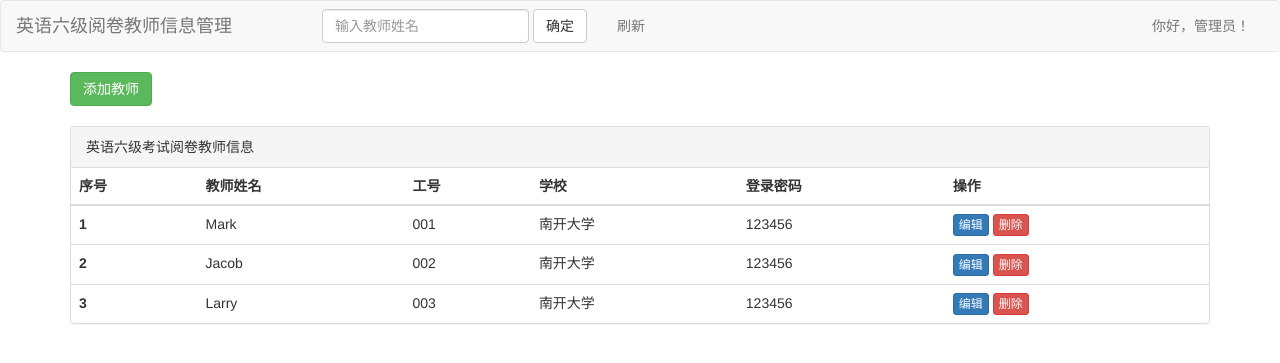
After one commit to jamie109/Examination-System, a Django app: page /teainfo/ in a window 1280 px wide. The commit adds this page. Shown: the top 363 px of the page. Run offline with Django 4.2, Linux system fonts and the light colour scheme; some libraries are stand-ins or nearby versions.

Commit message:
学生教师信息 前端

```diff
--- a/FirstDjango/urls.py
+++ b/FirstDjango/urls.py
@@ -19,12 +19,17 @@ from django.urls import path
 from app01 import views
 urlpatterns = [
     #path('admin/', admin.site.urls),
-    path('index/', views.index), # 只要访问index，就会找view的index函数
-    path('user/', views.user),
-    path('user/add/', views.useradd),
-    path('user/delete/', views.userdelete),
-    path('tpl/', views.tpl),
-    path('news/', views.news),
-    path('login/', views.login),
-    path('orm/', views.orm)
+    # path('index/', views.index), # 只要访问index，就会找view的index函数
+    # path('user/', views.user),
+    #
+    # path('user/delete/', views.userdelete),
+    # path('tpl/', views.tpl),
+    # path('news/', views.news),
+    # path('login/', views.login),
+    # path('orm/', views.orm),
+    #
+    # system
+    path('stuinfo/', views.stuinfo),
+    path('teainfo/', views.teainfo),
+    path('stuinfo/add/', views.stuadd),
 ]
--- /dev/null
+++ b/app01/templates/teainfo.html
@@ -0,0 +1,134 @@
+{% load static %}
+<!DOCTYPE html>
+<html lang="en">
+<head>
+    <meta charset="UTF-8">
+    <title>Teacher Info</title>
+    <link rel="stylesheet" href="{% static 'plugins/bootstrap-3.4.1-dist/css/bootstrap.min.css' %}">
+    <style>
+        .navbar{
+            border-right: 0;
+        }
+    </style>
+</head>
+<body>
+<nav class="navbar navbar-default">
+  <div class="container-fluid">
+    <!-- Brand and toggle get grouped for better mobile display -->
+    <div class="navbar-header">
+      <button type="button" class="navbar-toggle collapsed" data-toggle="collapse" data-target="#bs-example-navbar-collapse-1" aria-expanded="false">
+        <span class="sr-only">Toggle navigation</span>
+        <span class="icon-bar"></span>
+        <span class="icon-bar"></span>
+        <span class="icon-bar"></span>
+      </button>
+      <a class="navbar-brand" href="#">英语六级阅卷教师信息管理</a>
+    </div>
+
+    <!-- Collect the nav links, forms, and other content for toggling -->
+    <div class="collapse navbar-collapse" id="bs-example-navbar-collapse-1">
+      <ul class="nav navbar-nav">
+        <li><a href="#"></a></li>
+          <li><a href="#"></a></li>
+          <li>
+              <form class="navbar-form navbar-left">
+        <div class="form-group">
+          <input type="text" class="form-control" placeholder="输入教师姓名">
+        </div>
+        <button type="submit" class="btn btn-default" >确定</button>
+      </form>
+          </li>
+        <li><a href="http://127.0.0.1:8000/stuinfo/">刷新</a></li>
+      </ul>
+
+      <ul class="nav navbar-nav navbar-right">
+        <li><a href="#">你好，管理员！</a></li>
+{#        <li>#}
+{#            <a href="http://127.0.0.1:8000/teainfo/">教师信息管理</a>#}
+{#        </li>#}
+      </ul>
+    </div><!-- /.navbar-collapse -->
+  </div><!-- /.container-fluid -->
+</nav>
+
+<div>
+    <div class="container">
+        <div style="margin-bottom: 20px">
+            <a class="btn btn-success" href="http://localhost:8000/user/add/">添加教师</a>
+        </div>
+
+        <div class="panel panel-default">
+      <!-- Default panel contents -->
+      <div class="panel-heading">英语六级考试阅卷教师信息</div>
+{#      <div class="panel-body">#}
+{##}
+{#        #}
+{#        <p>Some default panel content here. Nulla vitae elit libero, a pharetra augue. Aenean lacinia bibendum nulla sed consectetur. Aenean eu leo quam. Pellentesque ornare sem lacinia quam venenatis vestibulum. Nullam id dolor id nibh ultricies vehicula ut id elit.</p>#}
+{#      </div>#}
+
+      <!-- Table -->
+      <table class="table">
+        <thead>
+          <tr>
+            <th>序号</th>
+            <th>教师姓名</th>
+            <th>工号</th>
+              <th>学校</th>
+            <th>登录密码</th>
+              <th>操作</th>
+          </tr>
+        </thead>
+        <tbody>
+
+          <tr>
+            <th scope="row">1</th>
+            <td>Mark</td>
+            <td>001</td>
+              <td>南开大学</td>
+            <td>123456</td>
+
+              <td>
+                  <a class="btn btn-primary btn-xs" >编辑</a>
+
+                  <a class="btn btn-danger btn-xs" >删除</a>
+              </td>
+          </tr>
+          <tr>
+            <th scope="row">2</th>
+            <td>Jacob</td>
+            <td>002</td>
+            <td>南开大学</td>
+            <td>123456</td>
+
+              <td>
+                  <a class="btn btn-primary btn-xs" >编辑</a>
+
+                  <a class="btn btn-danger btn-xs" >删除</a>
+              </td>
+          </tr>
+          <tr>
+            <th scope="row">3</th>
+            <td>Larry</td>
+            <td>003</td>
+            <td>南开大学</td>
+            <td>123456</td>
+
+              <td>
+                  <a class="btn btn-primary btn-xs" >编辑</a>
+
+                  <a class="btn btn-danger btn-xs" >删除</a>
+              </td>
+          </tr>
+        </tbody>
+      </table>
+    </div>
+
+</div>
+
+    </div>
+</div>
+
+<script src="{% static 'js/code.jquery.com_jquery-3.6.0.min.js' %}"></script>
+<script src="{% static 'plugins/bootstrap-3.4.1-dist/js/bootstrap.min.js' %}"></script>
+</body>
+</html>
--- a/app01/views.py
+++ b/app01/views.py
@@ -13,21 +13,6 @@ def user(request):
 
     return render(request, "user.html", {"stu_list":stu_list})
 
-def useradd(request):
-    #return HttpResponse("用户添加")
-    # 会去 app01 templates 目录下找user_add.html文件（根据app的注册顺序逐一找，从第一个app开始，然后app2）
-    if request.method == "GET":
-        return render(request, "user_add.html")
-    # 获取用户提交的数据
-    studentname = request.POST.get("studentname")
-    studentid = request.POST.get("studentid")
-    pwd = request.POST.get("pwd")
-    # score = request.POST.get("score")
-
-    # 添加到数据库
-    StuInfo.objects.create(username=studentname, stuid=studentid, password=pwd)
-    # 添加成功自动跳转
-    return redirect("http://127.0.0.1:8000/user/")
 
 def userdelete(request):
     stu_id = request.GET.get('stuid')
@@ -93,3 +78,36 @@ def orm(request):
     #StuInfo.objects.filter(username='s001').update(stuid = '1')
 
     return HttpResponse("success!!!")
+############################################# start ############################################
+"""class StuInfo(models.Model):
+    # 学生信息：用户名 学号 学校 密码 得分
+    stuname = models.CharField(max_length=64)
+    stuid = models.CharField(max_length=32)
+    stuschool = models.CharField(max_length=32)
+    password = models.CharField(max_length=64)
+    score = models.IntegerField(null=True, blank=True)
+"""
+
+def stuinfo(request):
+    # 数据库中获取学生列表
+    stu_list = StuInfo.objects.all()
+
+    return render(request, "stuinfo.html", {"stu_list": stu_list})
+def stuadd(request):
+    #return HttpResponse("用户添加")
+    # 会去 app01 templates 目录下找user_add.html文件（根据app的注册顺序逐一找，从第一个app开始，然后app2）
+    if request.method == "GET":
+        return render(request, "stu_add.html")
+    # 获取用户提交的数据
+    studentname = request.POST.get("studentname")
+    studentid = request.POST.get("studentid")
+    school = request.POST.get("school")
+    pwd = request.POST.get("pwd")
+    # score = request.POST.get("score")
+    # 添加到数据库
+    StuInfo.objects.create(stuname=studentname, stuid=studentid, stuschool=school, password=pwd)
+    # 添加成功自动跳转
+    return redirect("http://127.0.0.1:8000/stuinfo/")
+
+def teainfo(request):
+    return render(request, "teainfo.html")
```
Also changed, not shown: app01/models.py (+8 -5 lines), app01/templates/stu_add.html (renamed from app01/templates/user_add.html, +8 -8 lines), app01/templates/stuinfo.html (added, +111 -0 lines), app01/migrations/0003_delete_stuinfo_delete_teacherinfo.py (added), app01/migrations/0004_initial.py (added).
